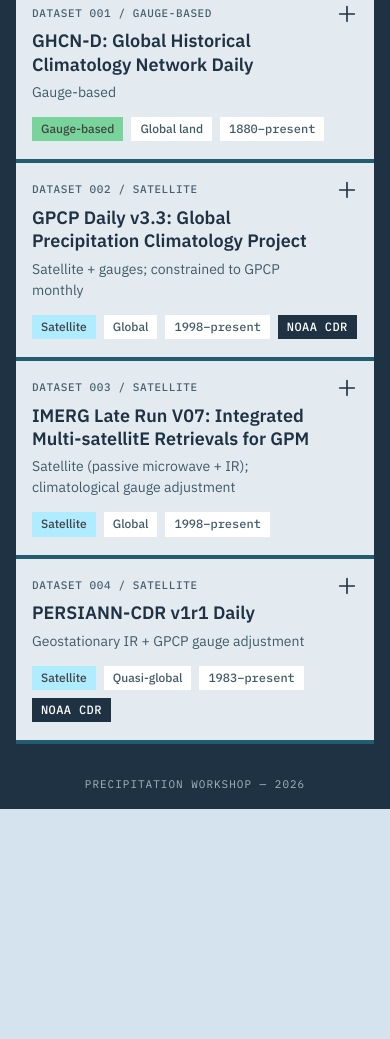
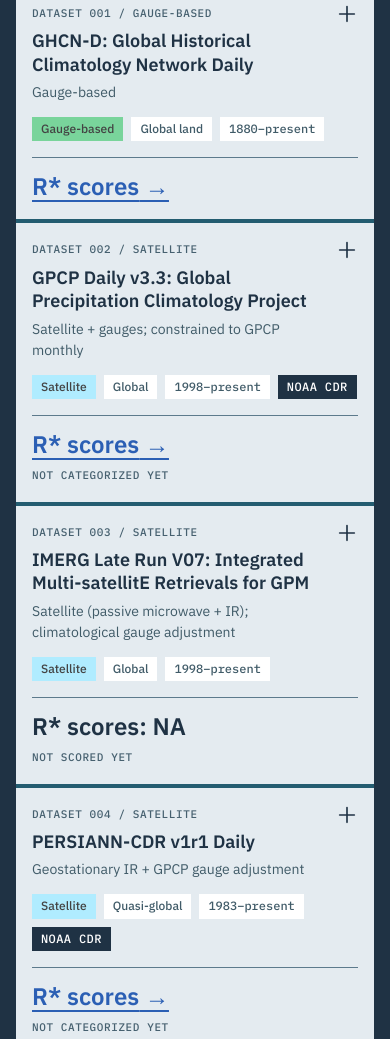
Before and after one commit to lmerchant/Rstar_precipitation-relationships, a plain HTML site: page app/index.html in a window 390 px wide. Shown: the part 896-1935 px from the top of the page. Drawn offline with Linux system fonts and the light colour scheme.

Commit message:
Move the R* scores link onto each dashboard card
Each dataset card now shows a large "R* scores →" link on the right half
of its header instead of a line in the dropdown panel. It goes straight
to the score page without opening the card, and sits above the title
button's whole-header click area. Uncategorized datasets say so under
the link; a dataset with no R* entry (IMERG) shows "R* scores: NA". At
phone width the link moves under the tags.

Tests updated (140 pass in Firefox and WebKit).

Co-Authored-By: Claude Opus 5.5 <noreply@anthropic.com>

```diff
--- a/app/assets/dashboard/dashboard.css
+++ b/app/assets/dashboard/dashboard.css
@@ -330,6 +330,60 @@ body {
 .dataset-header {
   position: relative;
   padding: 22px 24px;
+  display: grid;
+  grid-template-columns: minmax(0, 1fr) minmax(0, 1fr);
+  column-gap: 32px;
+}
+
+/* Left half: label, title, description and tags. */
+.dataset-header > :not(.card-rstar) {
+  grid-column: 1;
+}
+
+/* Right half: the "R* scores" link (dashboard.js rstarScoresHtml). It sits
+   above the title button's ::after, which covers the whole header, so a
+   click on it follows the link instead of opening the card. */
+.card-rstar {
+  grid-column: 2;
+  grid-row: 1 / span 4;
+  align-self: center;
+  position: relative;
+  z-index: 1;
+  padding: 6px 56px 6px 28px;   /* right: clear of the expand icon */
+  border-left: 1px solid var(--steel-blue);
+}
+
+.card-rstar-link,
+.card-rstar-na {
+  font-size: 28px;
+  font-weight: 600;
+  line-height: 1.2;
+  margin: 0;
+}
+
+.card-rstar-link {
+  color: var(--link-text);      /* 5.1:1 on the card, 4.2:1 on its hover colour (large text needs 3:1) */
+  text-decoration: underline;
+  text-decoration-thickness: 2px;
+  text-underline-offset: 5px;
+}
+
+.card-rstar-link:hover {
+  color: var(--link-hover);
+}
+
+.card-rstar-na {
+  color: var(--deep-ocean);
+}
+
+.card-rstar-note {
+  font-family: 'IBM Plex Mono', monospace;
+  font-size: 11px;
+  font-weight: 500;
+  letter-spacing: 0.6px;
+  text-transform: uppercase;
+  color: var(--dataset-label-text);
+  margin: 8px 0 0;
 }
 
 .dataset-header:hover,
@@ -1090,6 +1144,22 @@ body {
 
   .dataset-header {
     padding: 18px 16px;
+    grid-template-columns: minmax(0, 1fr);
+  }
+
+  /* One column: the R* link goes under the tags. */
+  .card-rstar {
+    grid-column: 1;
+    grid-row: auto;
+    margin-top: 16px;
+    padding: 14px 0 0;
+    border-left: none;
+    border-top: 1px solid var(--steel-blue);
+  }
+
+  .card-rstar-link,
+  .card-rstar-na {
+    font-size: 24px;
   }
 
   .expand-icon {
--- a/app/assets/dashboard/dashboard.js
+++ b/app/assets/dashboard/dashboard.js
@@ -186,18 +186,29 @@ function aboutHref(url, datasetId) {
   return `${url}&${p}`;
 }
 
-// The "R* scores" line of a panel. A dataset in the R* data (data/rstar-data.js, built by
-// app/scripts/build_data.py; same dataset ids as datasets.json) links to its R* score page,
-// carrying the dashboard state like the other two links; one not categorized yet says so. A dataset
-// that isn't in the R* data at all shows NA.
+// The "R* scores" block on the right half of a card's header. A dataset in the R* data
+// (data/rstar-data.js, built by app/scripts/build_data.py; same dataset ids as datasets.json) links to
+// its R* score page, carrying the dashboard state like the panel's links; one not categorized yet says
+// so under the link. A dataset that isn't in the R* data at all shows "R* scores: NA", not a link.
+// The link sits above the title button's click area (see .card-rstar in dashboard.css), so clicking it
+// follows the link instead of opening the card.
 function rstarScoresHtml(datasetId) {
   const e = escapeHtml;
   const entry = ((window.RSTAR_DATA || {}).datasets || []).find(d => d.id === datasetId);
-  if (!entry) return "<strong>R* scores:</strong> NA";
+  if (!entry) {
+    return `
+      <div class="card-rstar">
+        <p class="card-rstar-na">R* scores: NA</p>
+        <p class="card-rstar-note">Not scored yet</p>
+      </div>`;
+  }
   const url = `scores.html?dataset=${encodeURIComponent(datasetId)}`;
-  const link = `<a class="dataset-about-link" data-about="${e(url)}" data-dataset="${e(datasetId)}"
-                 href="${e(aboutHref(url, datasetId))}">R* scores</a>`;
-  return entry.categorizations ? link : `${link} (not categorized yet)`;
+  return `
+      <div class="card-rstar">
+        <a class="dataset-about-link card-rstar-link" data-about="${e(url)}" data-dataset="${e(datasetId)}"
+           href="${e(aboutHref(url, datasetId))}">R* scores<span class="card-rstar-arrow" aria-hidden="true"> →</span></a>
+        ${entry.categorizations ? "" : '<p class="card-rstar-note">Not categorized yet</p>'}
+      </div>`;
 }
 
 function endpointsHtml(endpoints) {
@@ -247,6 +258,7 @@ function cardHtml(ds) {
         <span class="tag tag-neutral">${e(shortPeriod(r[COL.period]))}</span>
         ${ds.cdr ? '<span class="tag tag-cdr">NOAA CDR</span>' : ""}
       </div>
+${rstarScoresHtml(ds.id)}
       <svg class="expand-icon" viewBox="0 0 24 24" aria-hidden="true">
         <g class="icon-open"><line x1="12" y1="4" x2="12" y2="20"/><line x1="4" y1="12" x2="20" y2="12"/></g>
         <polyline class="icon-close" points="5,15 12,8 19,15"/>
@@ -266,7 +278,6 @@ function cardHtml(ds) {
             ? `<a class="dataset-about-link" data-about="${e(r[COL.about])}" data-dataset="${e(ds.id)}"
                  href="${e(aboutHref(r[COL.about], ds.id))}">Dataset web research</a>`
             : "<strong>Dataset web research:</strong> NA"}</p>
-          <p class="details-description">${rstarScoresHtml(ds.id)}</p>
 
           <h5 class="details-heading details-subheading">Update status</h5>
           <p class="details-description">${e(r[COL.update] || "NA")}</p>
```
Also changed, not shown: 2 other files.
